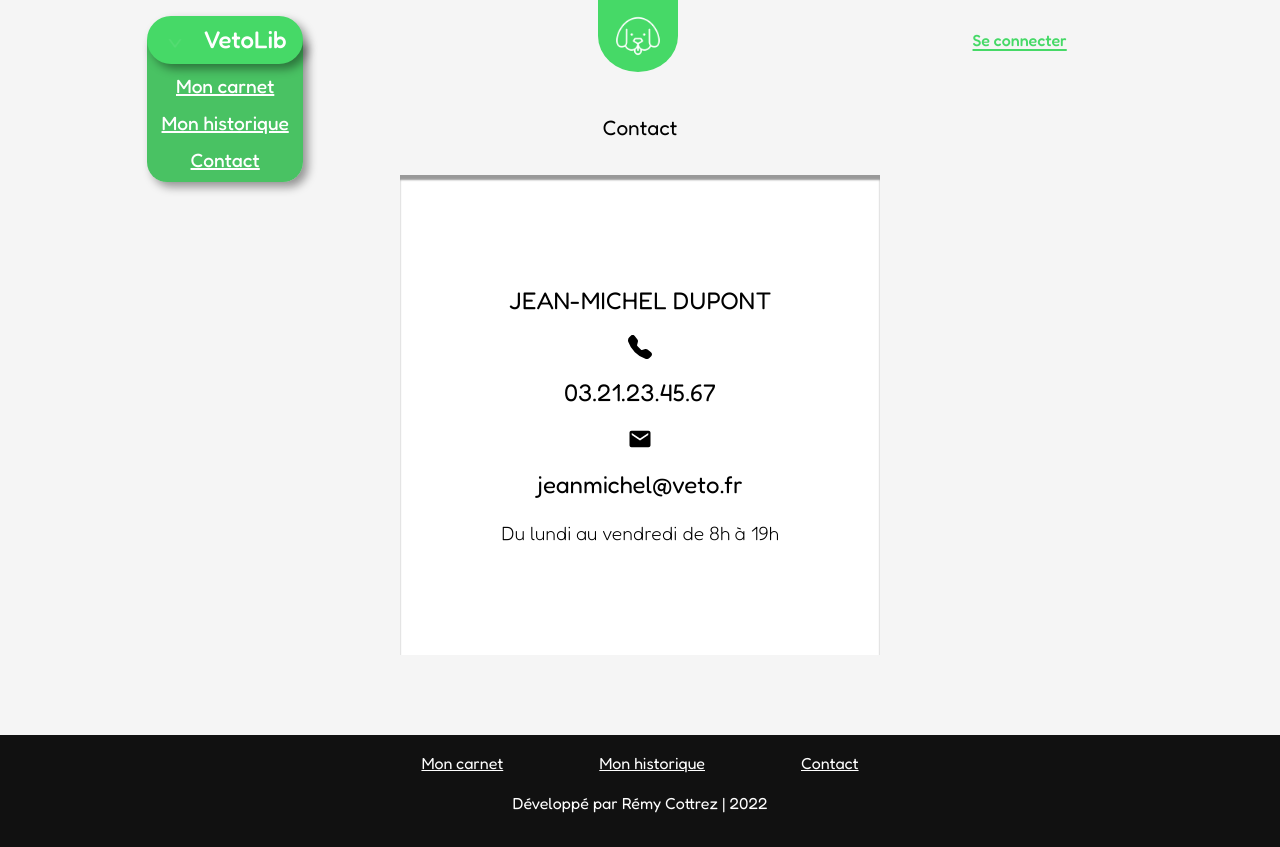
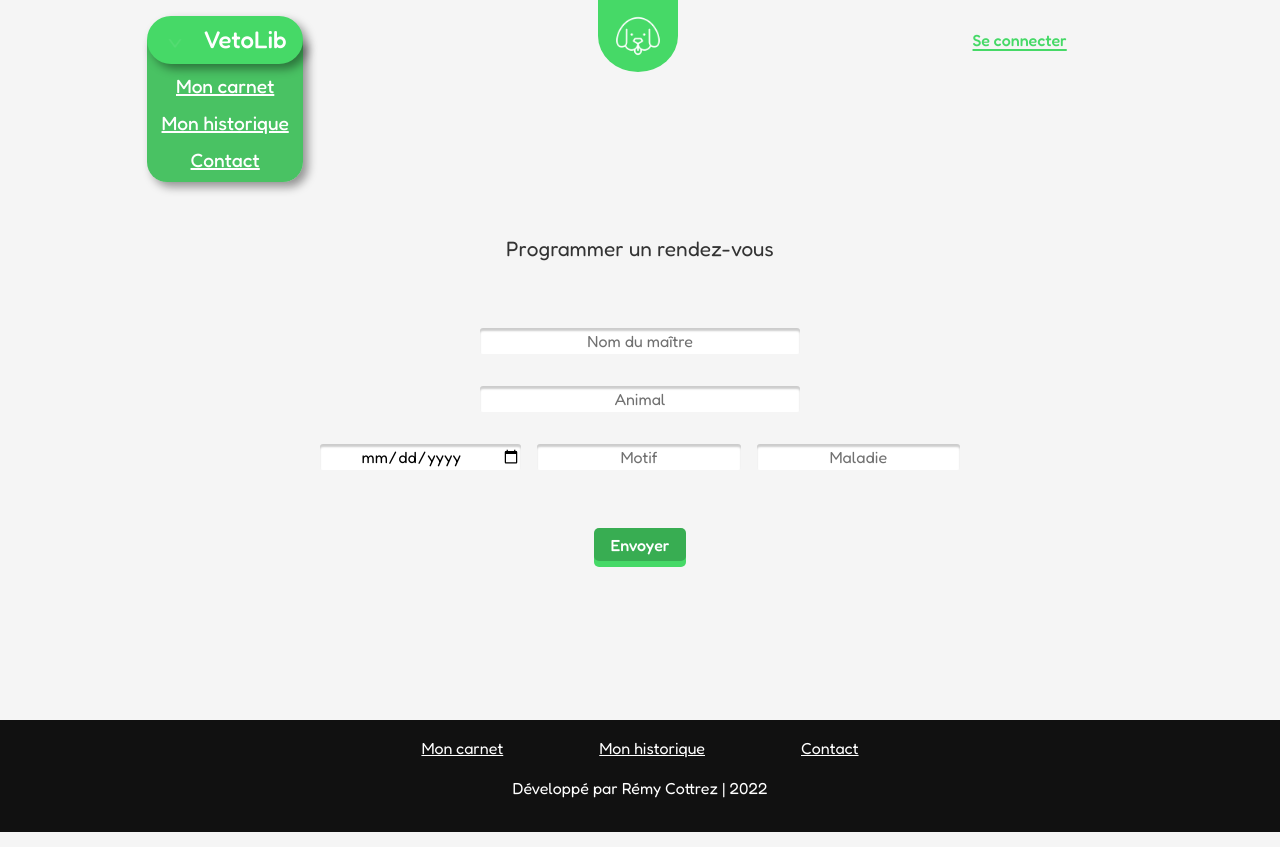
Before and after one commit to RemyCTRZ/vetolib, a React (Create React App) app: page / in a window 1280 px wide. Built offline with nearby package versions, Linux system fonts and the light colour scheme.

Commit message:
Page programmer un rdv

```diff
--- a/src/pages/App.js
+++ b/src/pages/App.js
@@ -3,12 +3,15 @@ import Header from "../components/Header";
 import Accueil from "./Accueil";
 import Carnet from "./Carnet";
 import Contact from "./Contact";
+import Profil from "./Profil";
+import "../style/All.css";
+import ProgRDV from "./ProgRDV";
 
 function App() {
     return (
         <div className="App">
             <Header />
-            <Contact />
+            <ProgRDV />
             <Footer />
         </div>
     );
--- a/src/pages/Contact.js
+++ b/src/pages/Contact.js
@@ -1,5 +1,5 @@
 import '../style/Contact.css';
-import { BsTelephoneFill, BsFacebook } from 'react-icons/bs';
+import { BsTelephoneFill } from 'react-icons/bs';
 import { IoMdMail } from 'react-icons/io';
 
 function Contact() {
--- /dev/null
+++ b/src/pages/Profil.js
@@ -0,0 +1,30 @@
+import "../style/Profil.css";
+
+function Profil() {
+    return (
+        <div className="Profil">
+            <p className='profil-titre'>Profil</p>
+            <section className="profil">
+                <article className="maitre-profil">
+                    <p className="maitre-nom">NOM : </p>
+                    <p className="maitre-prenom">Prénom : </p>
+                    <p className="maitre-email">Email : </p>
+                </article>
+                <article className="animaux-profil">
+                    <p className="animaux-liste">Animaux</p>
+                    <p className="animal-1">Rex, (Berger Allemand)</p>
+                    <p className="animal-2">Rex, (Berger Allemand)</p>
+                    <p className="animal-3">Rex, (Berger Allemand)</p>
+                    <p className="animal-4">Rex, (Berger Allemand)</p>
+                    <p className="animal-5">Rex, (Berger Allemand)</p>
+                </article>
+            </section>
+            <button className="modif-profil">Modifier mes infos</button>
+            <button className="deconnexion">
+                <span className="front">Déconnexion</span>
+            </button>
+        </div>
+    );
+}
+
+export default Profil;
--- /dev/null
+++ b/src/pages/ProgRDV.js
@@ -0,0 +1,23 @@
+import "../style/ProgRDV.css";
+
+function ProgRDV() {
+    return (
+        <div className="ProgRDV">
+            <div className="progRDV">
+                <p className='progRDV-titre'>Programmer un rendez-vous</p>
+                <input type="text" placeholder="Nom du maître" className="progRDV-nomMaitre"></input>
+                <input type="text" placeholder="Animal" className="progRDV-animal"></input>
+                <div className="three-inputs">
+                    <input type="date" className="progRDV-date"></input>
+                    <input type="text" placeholder="Motif" className="progRDV-motif"></input>
+                    <input type="text" placeholder="Maladie" className="progRDV-maladie"></input>
+                </div>
+                <button className="progRDV-envoyer">
+                    <span className="front-prog">Envoyer</span>
+                </button>
+            </div>
+        </div>
+    );
+}
+
+export default ProgRDV;
--- /dev/null
+++ b/src/style/All.css
@@ -0,0 +1,70 @@
+/*
+  Josh's Custom CSS Reset
+  https://www.joshwcomeau.com/css/custom-css-reset/
+*/
+*,
+*::before,
+*::after {
+    box-sizing: border-box;
+}
+
+* {
+    margin: 0;
+}
+
+html,
+body {
+    height: 100%;
+}
+
+body {
+    line-height: 1.5;
+    -webkit-font-smoothing: antialiased;
+}
+
+img,
+picture,
+video,
+canvas,
+svg {
+    display: block;
+    max-width: 100%;
+}
+
+input,
+button,
+textarea,
+select {
+    font: inherit;
+}
+
+p,
+h1,
+h2,
+h3,
+h4,
+h5,
+h6 {
+    overflow-wrap: break-word;
+}
+
+#root,
+#__next {
+    isolation: isolate;
+}
+
+@font-face {
+    font-family: Fredoka;
+    src: url(../assets/fonts/Fredoka-VariableFont_wdth\,wght.ttf);
+}
+
+body {
+    --green: #46D967;
+    --red: #FF0000;
+    --bg-color: #F5F5F5;
+    --black: #333333;
+
+    background-color: var(--bg-color);
+    font-family: "Fredoka";
+    color: #333;
+}
--- a/src/style/Header.css
+++ b/src/style/Header.css
@@ -1,73 +1,3 @@
-/*
-  Josh's Custom CSS Reset
-  https://www.joshwcomeau.com/css/custom-css-reset/
-*/
-*,
-*::before,
-*::after {
-  box-sizing: border-box;
-}
-
-* {
-  margin: 0;
-}
-
-html,
-body {
-  height: 100%;
-}
-
-body {
-  line-height: 1.5;
-  -webkit-font-smoothing: antialiased;
-}
-
-img,
-picture,
-video,
-canvas,
-svg {
-  display: block;
-  max-width: 100%;
-}
-
-input,
-button,
-textarea,
-select {
-  font: inherit;
-}
-
-p,
-h1,
-h2,
-h3,
-h4,
-h5,
-h6 {
-  overflow-wrap: break-word;
-}
-
-#root,
-#__next {
-  isolation: isolate;
-}
-
-@font-face {
-  font-family: Fredoka;
-  src: url(../assets/fonts/Fredoka-VariableFont_wdth\,wght.ttf);
-}
-
-body {
-  --green: #46D967;
-  --red: #FF0000;
-  --bg-color: #F5F5F5;
-  --black: #333333;
-
-  background-color: var(--bg-color);
-  font-family: "Fredoka";
-}
-
 header {
   display: flex;
   flex-direction: row;
--- /dev/null
+++ b/src/style/Profil.css
@@ -0,0 +1,91 @@
+.Profil {
+    position: relative;
+    width: 100%;
+    display: flex;
+    flex-direction: column;
+    text-align: center;
+    align-items: center;
+    justify-content: center;
+    min-height: 80vh;
+}
+
+.profil-titre {
+    margin: 2rem;
+    font-size: 1.3em;
+    text-decoration: underline solid 2px;
+}
+
+.profil {
+    padding: 10rem;
+    display: flex;
+    width: 100%;
+    justify-content: space-around;
+    align-items: center;
+}
+
+.maitre-profil {
+    display: flex;
+    flex-direction: column;
+    justify-content: center;
+    align-items: flex-start;
+    gap: 3rem;
+}
+
+.maitre-profil p {
+    background-color: #fff;
+    padding: .5rem 1rem;
+    border-radius: 5px;
+    font-weight: 500;
+}
+
+.animaux-profil {
+    background-color: #fff;
+    padding: 1rem;
+    border-radius: 5px;
+    box-shadow: 0 5px 2px rgba(0, 0, 0, 0.4) inset;
+}
+
+.animaux-liste {
+    margin-bottom: 1rem;
+    font-weight: 500;
+    text-transform: uppercase;
+    text-decoration: underline solid 2px;
+}
+
+.modif-profil {
+    position: relative;
+    border: none;
+    background-color: unset;
+    text-decoration: underline;
+    cursor: pointer;
+    transition: scale .3s;
+}
+
+
+.modif-profil:hover {
+   scale: 1.1;
+}
+
+.deconnexion {
+    margin: 2rem;
+    background: hsl(340deg 100% 32%);
+    border-radius: 20px;
+    border: none;
+    padding: 0;
+    cursor: pointer;
+    outline-offset: 4px;
+}
+
+.front {
+    display: block;
+    border-radius: 20px;
+    padding: .3rem 1rem;
+    background: #e90404;
+    color: white;
+    transform: translateY(-6px);
+    font-weight: 500;
+}
+
+.deconnexion:active .front {
+    transform: translateY(-2px);
+  }
--- /dev/null
+++ b/src/style/ProgRDV.css
@@ -0,0 +1,76 @@
+.ProgRDV {
+    position: relative;
+    width: 100%;
+    display: flex;
+    flex-direction: column;
+    text-align: center;
+    align-items: center;
+    justify-content: center;
+    min-height: 80vh;
+}
+
+.ProgRDV input {
+    border: none;
+    box-shadow: 0 3px 2px rgba(0, 0, 0, 0.2) inset;
+    border-radius: 3px;
+    text-align: center;
+}
+
+.ProgRDV input::placeholder {
+    color: rgba(51, 51, 51, 0.7);
+}
+
+.progRDV {
+    display: flex;
+    flex-direction: column;
+    justify-content: center;
+    align-items: center;
+    gap: 2rem;
+    width: 50%;
+}
+
+.progRDV-titre {
+    margin: 2rem;
+    font-size: 1.3em;
+}
+
+.progRDV-nomMaitre, .progRDV-animal {
+    width: 20rem;
+}
+
+.three-inputs {
+    display: flex;
+    flex: 1 1 100%;
+    justify-content: center;
+    align-items: center;
+    gap: 1rem;
+    width: 100%;
+}
+
+.three-inputs input {
+    flex: 1 1 100%;
+}
+
+.progRDV-envoyer {
+    margin: 2rem;
+    background: #46D967;
+    border-radius: 5px;
+    border: none;
+    padding: 0;
+    cursor: pointer;
+    outline-offset: 4px;
+}
+
+.front-prog {
+    display: block;
+    border-radius: 5px;
+    padding: .3rem 1rem;
+    background: #38ad52;
+    color: white;
+    transform: translateY(-6px);
+    font-weight: 500;
+}
+
+.progRDV-envoyer:active .front-prog {
+    transform: translateY(-2px);
+  }
```
